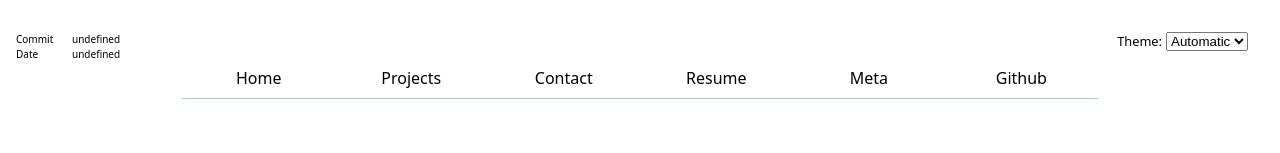
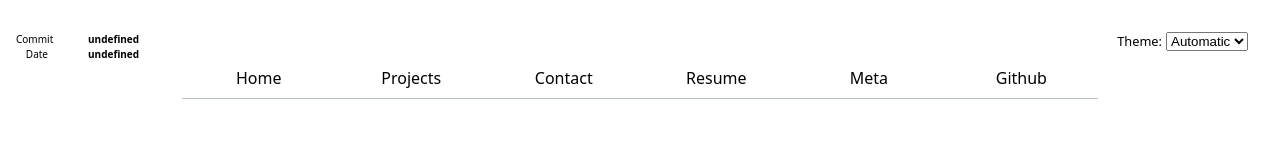
Before and after one commit to patrickxliu/my-portfolio, a SvelteKit app: page /meta in a window 1280 px wide. Shown: the top 153 px of the page. Built offline with nearby package versions, Linux system fonts and the light colour scheme.

Commit message:
format attempt

```diff
--- a/src/routes/meta/+page.svelte
+++ b/src/routes/meta/+page.svelte
@@ -164,7 +164,7 @@
 
   dl.info{
     display: grid;
-      grid-template-columns: 1em 2em;
+      grid-template-columns: 2em 4em;
       grid-template-rows: 1em,1em;
       text-decoration: none;
   }
@@ -187,10 +187,11 @@
   dt.info{
       text-align: right;
       font-size:x-small;
-      font-weight: lighter;
+      font-weight:lighter
   }
   dd.info{
       text-align: left;
       font-size: x-small;
+      font-weight: bold;
   }
 </style>
```
